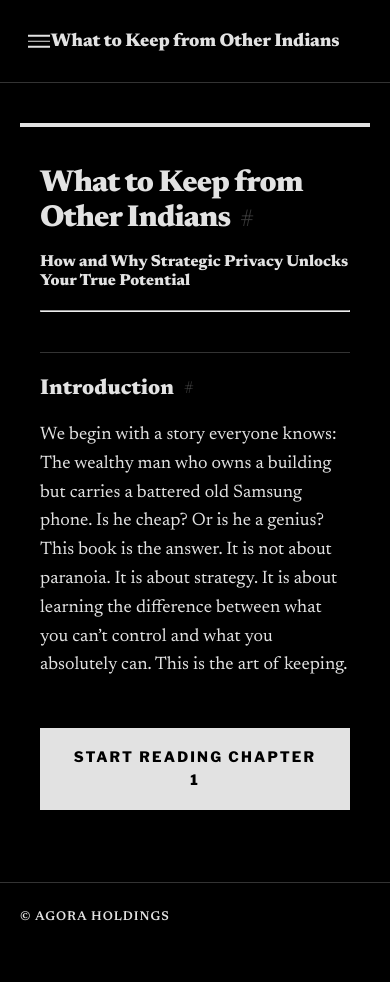
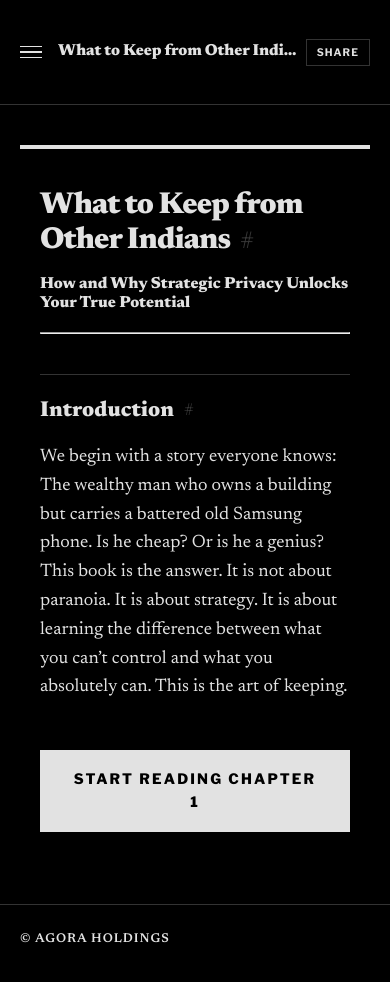
Before and after one commit to nodesman/wckfiwh, a Jekyll site: the page built from index.md, in a window 390 px wide. Shown: the top 982 px of the page. Built offline with Jekyll 4.4.1, drawn with Linux system fonts in a browser that asks for light colours.

Commit message:
Fix mobile header overlap and move download button to drawer

```diff
--- a/assets/css/style.css
+++ b/assets/css/style.css
@@ -428,41 +428,54 @@ h1:hover .heading-share, h2:hover .heading-share, h3:hover .heading-share {
   }
 
   .header-inner {
-    position: relative;
-    justify-content: center; /* Center the branding */
-    padding: 16px 0 14px;
-    min-height: 28px; /* Ensure height for absolute items */
+    display: flex;
+    align-items: center;
+    justify-content: flex-start;
+    padding: 12px 20px;
+    min-height: 56px;
   }
 
   .hamburger {
-    position: absolute;
-    left: 20px; /* Align with container padding */
-    top: 50%;
-    transform: translateY(-50%);
-    margin: 0;
+    position: static;
+    transform: none;
+    margin: 0 16px 0 0;
+    padding: 8px 0;
+    flex-shrink: 0;
   }
   /* Thinner, more elegant bars for mobile */
   .hamburger span { height: 1.5px; width: 22px; }
 
   .branding {
-    text-align: center;
-    width: 100%; /* Take full width to center text properly */
-    padding: 0 44px; /* Prevent text from overlapping hamburger */
+    text-align: left;
+    flex: 1;
+    padding: 0;
+    min-width: 0; /* Enable ellipsis */
   }
 
   .branding .site-title {
     display: block;
-    font-size: 1.15rem; /* Reduced to prevent wrapping */
+    font-size: 1rem;
     line-height: 1.2;
-    white-space: nowrap; /* Force single line */
+    white-space: nowrap;
+    overflow: hidden;
+    text-overflow: ellipsis;
   }
 
   .site-tagline {
     display: none; /* Hide tagline on mobile for cleaner look */
   }
 
-  .site-nav { display: none; } /* Ensure nav is hidden */
-  .install-button { display: none; }
+  .site-nav {
+    display: flex;
+    align-items: center;
+    margin-left: 8px;
+  }
+  .share-page-btn {
+    padding: 6px 10px;
+    font-size: 0.65rem;
+    margin: 0;
+  }
+  .install-button { display: none; } /* Keep header clean, trigger from JS if needed elsewhere */
 
   h1 { font-size: 1.9rem; }
   h2 { font-size: 1.35rem; }
--- a/assets/js/pwa.js
+++ b/assets/js/pwa.js
@@ -30,6 +30,18 @@
   // Force button visibility on iOS Safari if not already standalone
   if (isIOS && !isStandalone && installBtn) {
     installBtn.hidden = false;
+  }
+
+  // Move button to drawer on mobile for better layout
+  if (window.innerWidth < 1024 && installBtn) {
+    var drawerBody = document.querySelector('.drawer-body');
+    if (drawerBody) {
+      installBtn.style.display = 'block';
+      installBtn.style.width = '100%';
+      installBtn.style.margin = '20px 0';
+      installBtn.style.padding = '12px';
+      drawerBody.insertBefore(installBtn, drawerBody.firstChild);
+    }
   }
 
   function showIOSDownloadHint() {
```
